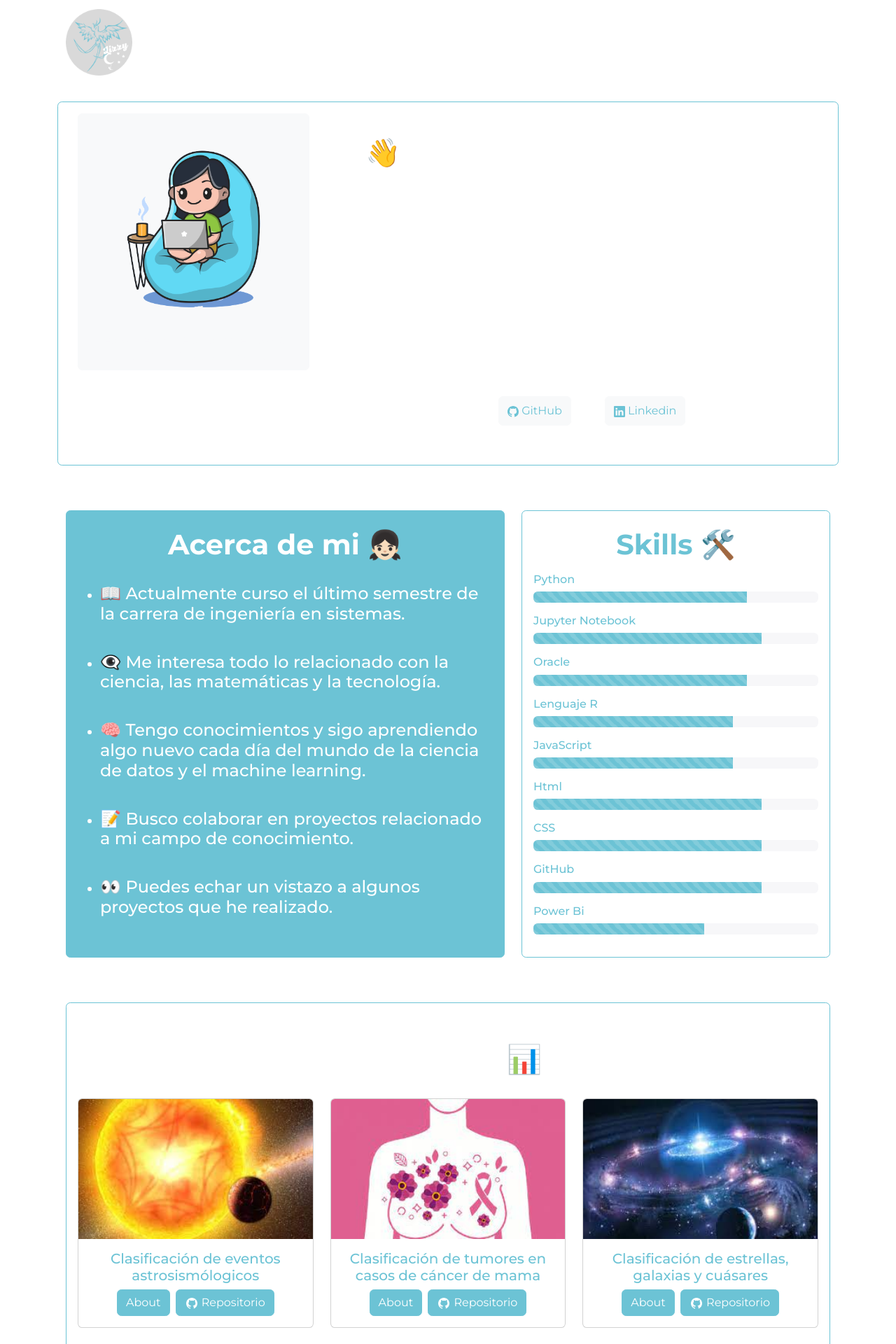
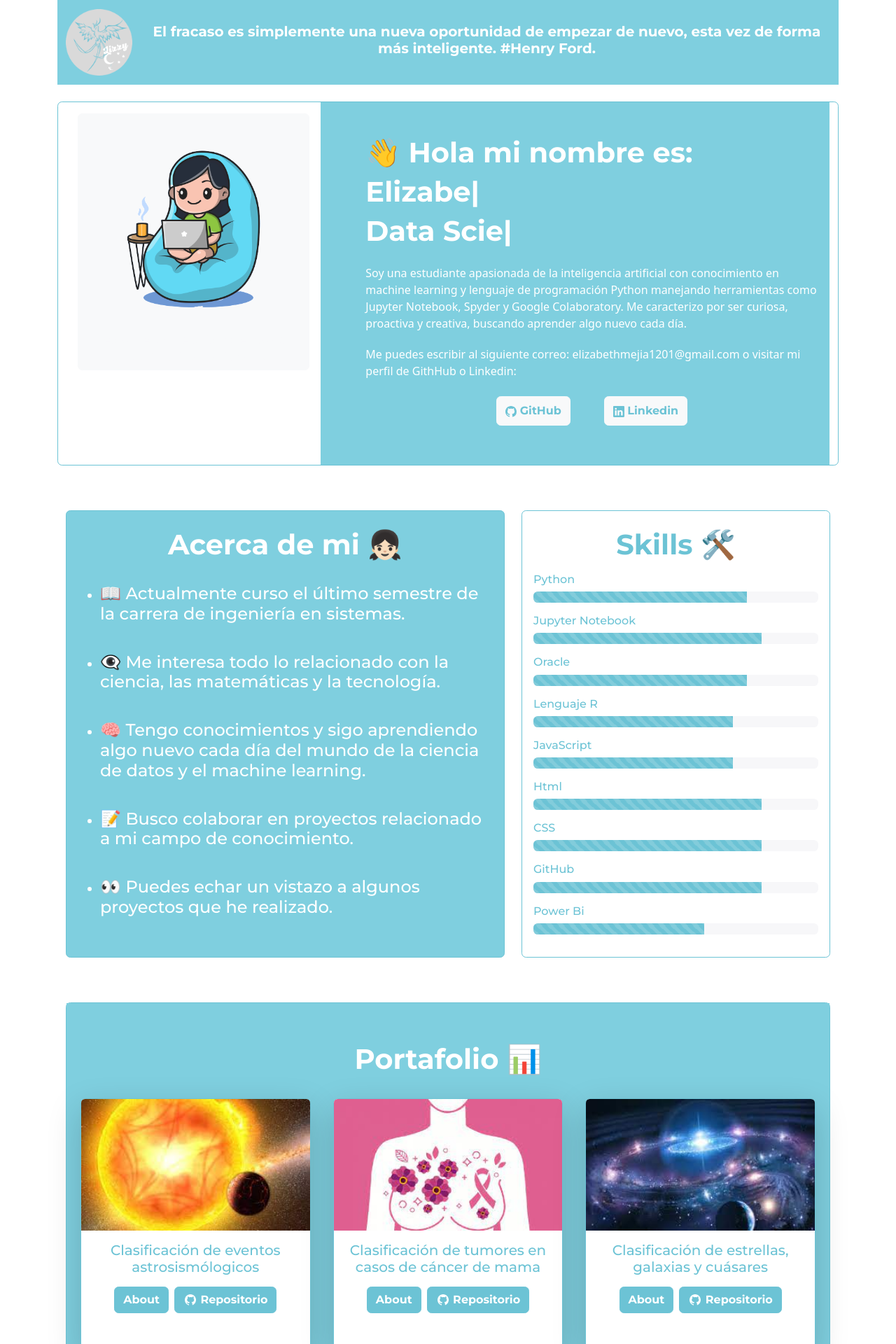
Before and after one commit to Lizzy-Mejia/My_Portafolio, a Next.js app: page / in a window 1280 px wide. Shown: the top 1920 px of the page at 70% size. Built offline with nearby package versions, Linux system fonts and the light colour scheme.

Commit message:
new commit

```diff
--- a/components/About.js
+++ b/components/About.js
@@ -3,7 +3,7 @@ import { skills, abouts } from "../data/profile";
 const About = () => (
     <div className="row py-4">
         <div className="col-sm-7">
-            <div className="card bg-info border-info mb-3">
+            <div className="card border-info mb-3" style={{ background: `#7FCFDF` }}>
                 <div className="card-body text-white py-3">
                     <h1 className="fw-bold text-center py-2">Acerca de mi 👧🏻</h1>
                     <ul>
--- a/components/Intro.js
+++ b/components/Intro.js
@@ -36,7 +36,7 @@ export default function Intro() {
                             </Link>
                         </div>
                     </div>
-                    <div className="col-md-8 btn-info">
+                    <div className="col-md-8" style={{ background: `#7FCFDF` }}>
                         <div className="card-body text-white ms-5 py-5 mx-auto" >
                             <h1 className="fw-bold">👋 Hola mi nombre es:</h1>
                             <h1 className="fw-bold"><span ref={textRef}></span></h1>
@@ -50,14 +50,14 @@ export default function Intro() {
                             </p>
                             <div className="d-grid gap-5 d-md-flex py-2 justify-content-center">
                                 <Link href="https://github.com/Lizzy-Mejia">
-                                    <a className="btn btn-light text-info py-2" data-bs-dismiss="modal">
+                                    <a className="btn btn-light text-info py-2 fw-bold" data-bs-dismiss="modal">
                                         <svg xmlns="http://www.w3.org/2000/svg" width="16" height="16" fill="currentColor" color="#6cc3d5" className="bi bi-github" viewBox="0 0 16 16">
                                             <path d="M8 0C3.58 0 0 3.58 0 8c0 3.54 2.29 6.53 5.47 7.59.4.07.55-.17.55-.38 0-.19-.01-.82-.01-1.49-2.01.37-2.53-.49-2.69-.94-.09-.23-.48-.94-.82-1.13-.28-.15-.68-.52-.01-.53.63-.01 1.08.58 1.23.82.72 1.21 1.87.87 2.33.66.07-.52.28-.87.51-1.07-1.78-.2-3.64-.89-3.64-3.95 0-.87.31-1.59.82-2.15-.08-.2-.36-1.02.08-2.12 0 0 .67-.21 2.2.82.64-.18 1.32-.27 2-.27.68 0 1.36.09 2 .27 1.53-1.04 2.2-.82 2.2-.82.44 1.1.16 1.92.08 2.12.51.56.82 1.27.82 2.15 0 3.07-1.87 3.75-3.65 3.95.29.25.54.73.54 1.48 0 1.07-.01 1.93-.01 2.2 0 .21.15.46.55.38A8.012 8.012 0 0 0 16 8c0-4.42-3.58-8-8-8z" />
                                         </svg> GitHub
                                     </a>
                                 </Link>
                                 <Link href="https://www.linkedin.com/in/elizabethmejiadatascientitsmachinelearningpython">
-                                    <a className="btn btn-light text-info py-2" data-bs-dismiss="modal">
+                                    <a className="btn btn-light text-info py-2 fw-bold" data-bs-dismiss="modal">
                                         <svg xmlns="http://www.w3.org/2000/svg" width="16" height="16" fill="currentColor" color="#6cc3d5" className="bi bi-linkedin" viewBox="0 0 16 16">
                                             <path d="M0 1.146C0 .513.526 0 1.175 0h13.65C15.474 0 16 .513 16 1.146v13.708c0 .633-.526 1.146-1.175 1.146H1.175C.526 16 0 15.487 0 14.854V1.146zm4.943 12.248V6.169H2.542v7.225h2.401zm-1.2-8.212c.837 0 1.358-.554 1.358-1.248-.015-.709-.52-1.248-1.342-1.248-.822 0-1.359.54-1.359 1.248 0 .694.521 1.248 1.327 1.248h.016zm4.908 8.212V9.359c0-.216.016-.432.08-.586.173-.431.568-.878 1.232-.878.869 0 1.216.662 1.216 1.634v3.865h2.401V9.25c0-2.22-1.184-3.252-2.764-3.252-1.274 0-1.845.7-2.165 1.193v.025h-.016a5.54 5.54 0 0 1 .016-.025V6.169h-2.4c.03.678 0 7.225 0 7.225h2.4z" />
                                         </svg> Linkedin
--- a/components/Navbar.js
+++ b/components/Navbar.js
@@ -1,7 +1,7 @@
 import Link from 'next/link'
 
 const Navbar = () => (
-    <nav className="navbar navbar-expand-lg navbar-dark btn-info">
+    <nav className="navbar navbar-expand-lg navbar-dark " style={{ background: `#7FCFDF` }}>
         <div className="container-fluid">
             <a className="navbar-brand" href="#">
                 <img src="logo5.png" width="95" height="95" />
--- a/components/Works.js
+++ b/components/Works.js
@@ -5,24 +5,24 @@ const Works = () => (
     <div className="row py-4">
         <div className="col-md-12">
             <div className="card border-info mb-3">
-                <div className="card-body btn-info py-5">
+                <div className="card-body py-5" style={{ background: `#7FCFDF` }}>
                     <div className="row">
                         <div className="col-md-12">
                             <h1 className="fw-bold py-2 text-center text-white">Portafolio 📊</h1>
                         </div>
                         {
                             proyectos.map((proyecto) => (
-                                <div className="col-md-4 py-3" key={proyecto.id}>
-                                    <div className="card btn-light mb-3">
+                                <div className="col-md-4 p-3" key={proyecto.id}>
+                                    <div className="card border-info btn-light mb-3 h-100 shadow-lg bg-body rounded shadow-dark">
                                         <img src={`${proyecto.imagen}`} className="card-img-top" alt="" width="304" height="200" />
-                                        <div className="card-body text-center">
+                                        <div className="card-body text-center h-50">
                                             <h5 className="card-title text-info">{proyecto.nombre}</h5>
-                                            <div className="d-grid gap-2 d-md-flex justify-content-center">
+                                            <div className="d-grid gap-2 d-md-flex justify-content-center py-2">
                                                 <Link href={`${proyecto.linkProyect}`}>
-                                                    <a className="btn btn-info">About</a>
+                                                    <a className="btn btn-info fw-bold">About</a>
                                                 </Link>
                                                 <Link href={`${proyecto.linkGithub}`}>
-                                                    <a className="btn btn-info" data-bs-dismiss="modal">
+                                                    <a className="btn btn-info fw-bold" data-bs-dismiss="modal">
                                                         <img src={`${proyecto.logo}`} alt="GitHub" width="20" height="20" /> Repositorio
                                                     </a>
                                                 </Link>
--- a/pages/project1.js
+++ b/pages/project1.js
@@ -6,7 +6,7 @@ const Project1 = () => (
         <div className="row py-5">
             <div className="col-md-12">
                 <div className="card border-info">
-                    <div className="card-body btn-info py-5">
+                    <div className="card-body py-5" style={{ background: `#7FCFDF` }}>
                         <Close />
                         <div className="row justify-content-center">
                             <div className="col-md-10">
--- a/pages/project2.js
+++ b/pages/project2.js
@@ -6,7 +6,7 @@ const Project2 = () => (
         <div className="row py-5">
             <div className="col-md-12">
                 <div className="card border-info">
-                    <div className="card-body btn-info py-5">
+                    <div className="card-body py-5" style={{ background: `#7FCFDF` }}>
                         <Close />
                         <div className="row justify-content-center">
                             <div className="col-md-10">
--- a/pages/project3.js
+++ b/pages/project3.js
@@ -6,7 +6,7 @@ const Project3 = () => (
         <div className="row py-5">
             <div className="col-md-12">
                 <div className="card border-info">
-                    <div className="card-body btn-info py-5">
+                    <div className="card-body py-5" style={{ background: `#7FCFDF` }}>
                         <Close />
                         <div className="row justify-content-center">
                             <div className="col-md-10">
--- a/pages/project4.js
+++ b/pages/project4.js
@@ -6,7 +6,7 @@ const Project4 = () => (
         <div className="row py-5">
             <div className="col-md-12">
                 <div className="card border-info">
-                    <div className="card-body btn-info py-5">
+                    <div className="card-body py-5" style={{ background: `#7FCFDF` }}>
                         <Close />
                         <div className="row justify-content-center">
                             <div className="col-md-10">
--- a/pages/project5.js
+++ b/pages/project5.js
@@ -6,7 +6,7 @@ const Project5 = () => (
         <div className="row py-5">
             <div className="col-md-12">
                 <div className="card border-info">
-                    <div className="card-body btn-info py-5">
+                    <div className="card-body py-5" style={{ background: `#7FCFDF` }}>
                         <Close />
                         <div className="row justify-content-center">
                             <div className="col-md-10">
--- a/pages/project6.js
+++ b/pages/project6.js
@@ -5,7 +5,7 @@ const Project6 = () => (
     <Layaout>
         <div className="row py-5">
             <div className="col-md-12">
-                <div className="card-body btn-info py-5">
+                <div className="card-body py-5" style={{ background: `#7FCFDF` }}>
                     <Close />
                     <div className="row justify-content-center">
                         <div className="col-md-10">
```
